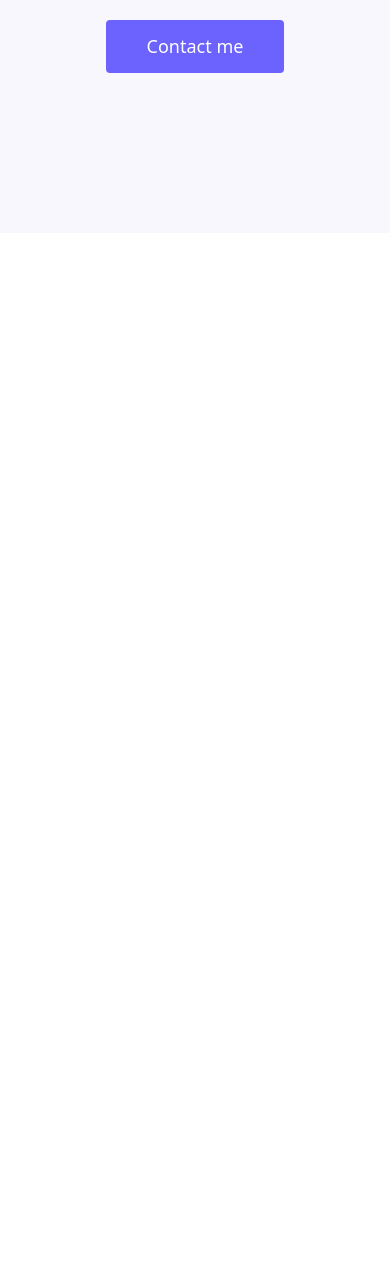
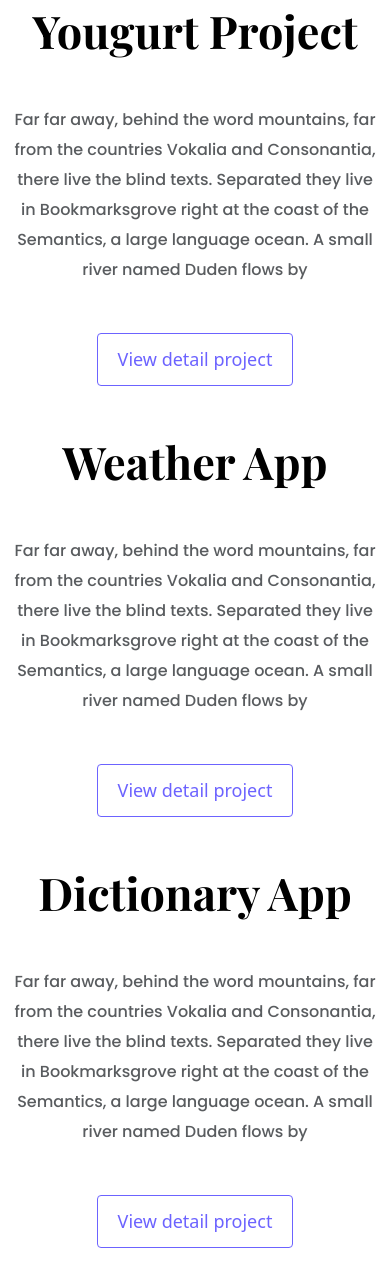
Before and after one commit to SofiiaBesarab/project-portfolio, a plain HTML site: page index.html in a window 390 px wide. Shown: the part 576-1862 px from the top of the page. Before the commit the page ends 844 px from the top, so only its background shows below. Drawn offline with nearby package versions, Linux system fonts and the light colour scheme.

Commit message:
Added homepage content design

```diff
--- a/index.html
+++ b/index.html
@@ -36,5 +36,61 @@
         <a href="#" class="btn btn-branding">Contact me</a>
       </div>
     </div>
+    <p class="text-center m-4">
+      Featured Project which my best projects be choice to show
+    </p>
+    <div class="container">
+      <div class="row mb-5">
+        <div class="col d-none d-xl-block">
+          <img src="src/yogurt1.png" class="img-fluid" alt="" />
+        </div>
+        <div class="col">
+          <div class="project-description">
+            <h2 class="mb-5">Yougurt Project</h2>
+            <p class="mb-5 text-muted">
+              Far far away, behind the word mountains, far from the countries
+              Vokalia and Consonantia, there live the blind texts. Separated
+              they live in Bookmarksgrove right at the coast of the Semantics, a
+              large language ocean. A small river named Duden flows by
+            </p>
+            <a href="#" class="btn btn-branding-outline">View detail project</a>
+          </div>
+        </div>
+      </div>
+      <div class="row mb-5">
+        <div class="col">
+          <div class="project-description">
+            <h2 class="mb-5">Weather App</h2>
+            <p class="mb-5 text-muted">
+              Far far away, behind the word mountains, far from the countries
+              Vokalia and Consonantia, there live the blind texts. Separated
+              they live in Bookmarksgrove right at the coast of the Semantics, a
+              large language ocean. A small river named Duden flows by
+            </p>
+            <a href="#" class="btn btn-branding-outline">View detail project</a>
+          </div>
+        </div>
+        <div class="col d-none d-xl-block">
+          <img src="src/weather1.png" class="img-fluid" alt="" />
+        </div>
+      </div>
+      <div class="row mb-5">
+        <div class="col d-none d-xl-block">
+          <img src="src/dictionary.png" class="img-fluid" alt="" />
+        </div>
+        <div class="col">
+          <div class="project-description">
+            <h2 class="mb-5">Dictionary App</h2>
+            <p class="mb-5 text-muted">
+              Far far away, behind the word mountains, far from the countries
+              Vokalia and Consonantia, there live the blind texts. Separated
+              they live in Bookmarksgrove right at the coast of the Semantics, a
+              large language ocean. A small river named Duden flows by
+            </p>
+            <a href="#" class="btn btn-branding-outline">View detail project</a>
+          </div>
+        </div>
+      </div>
+    </div>
   </body>
 </html>
--- a/src/style.css
+++ b/src/style.css
@@ -19,9 +19,15 @@
   font-weight: bold;
 }
 
+h2 {
+  font-size: 64px;
+}
+
 p {
   font-family: var(--default-font-family);
   font-weight: normal;
+  font-size: 16px;
+  line-height: 30px;
 }
 
 .hero {
@@ -40,7 +46,7 @@
   font-family: var(--default-font-family);
   font-weight: normal;
   font-size: 24px;
-  line-height: 2;
+  line-height: 1.5;
   color: #272142;
 }
 
@@ -52,3 +58,36 @@
   line-height: 27px;
   padding: 12px 40px;
 }
+
+.btn-branding-outline {
+  border-radius: 4px;
+  font-size: 18px;
+  line-height: 27px;
+  padding: 12px 20px;
+  color: var(--branding-color);
+  border: 1px solid var(--branding-color);
+}
+
+.project-description {
+  padding: 120px 61px;
+}
+
+@media (max-width: 900px) {
+  h1 {
+    font-size: 50px;
+    line-height: 2;
+  }
+
+  h2 {
+    font-size: 45px;
+  }
+
+  .hero {
+    padding: 80px 20px;
+  }
+
+  .project-description {
+    padding: 0;
+    text-align: center;
+  }
+}
```
Also changed, not shown: src/dictionary.png (added), src/weather1.png (added), src/yogurt1.png (added).
